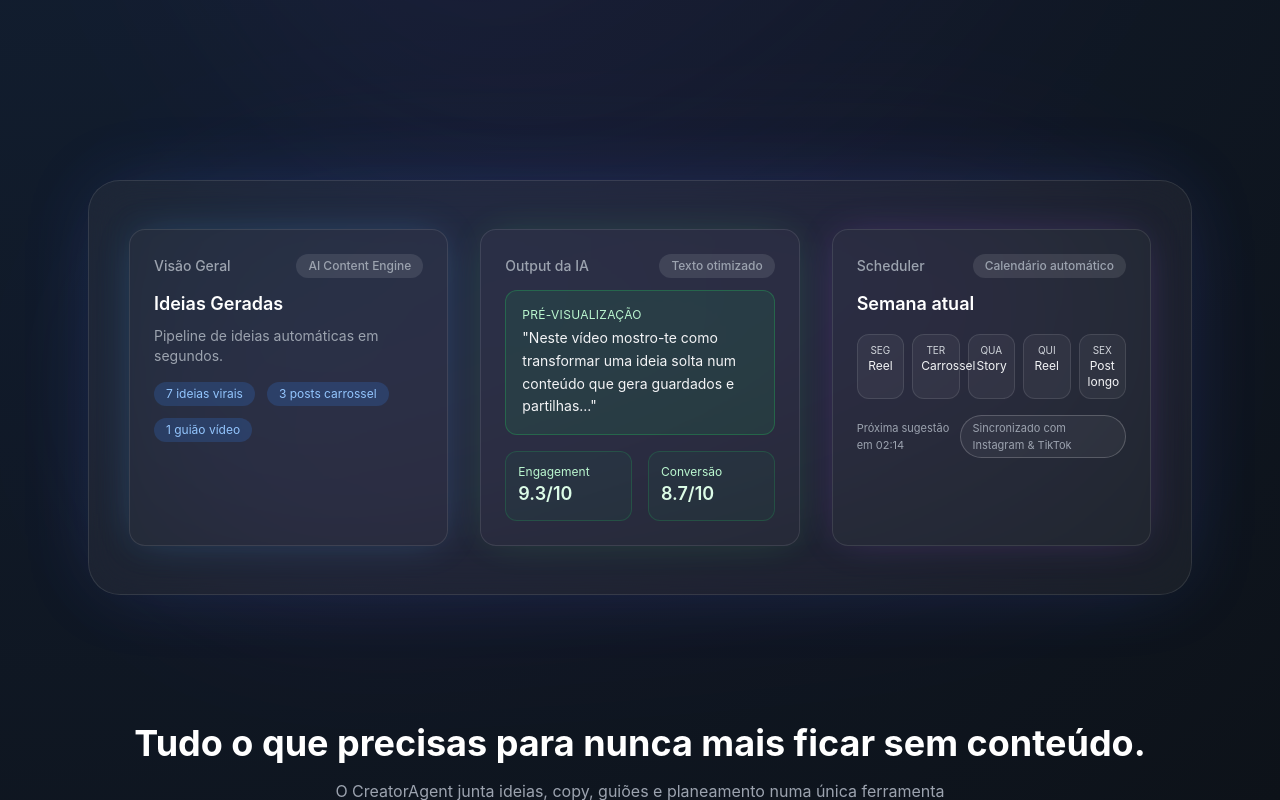
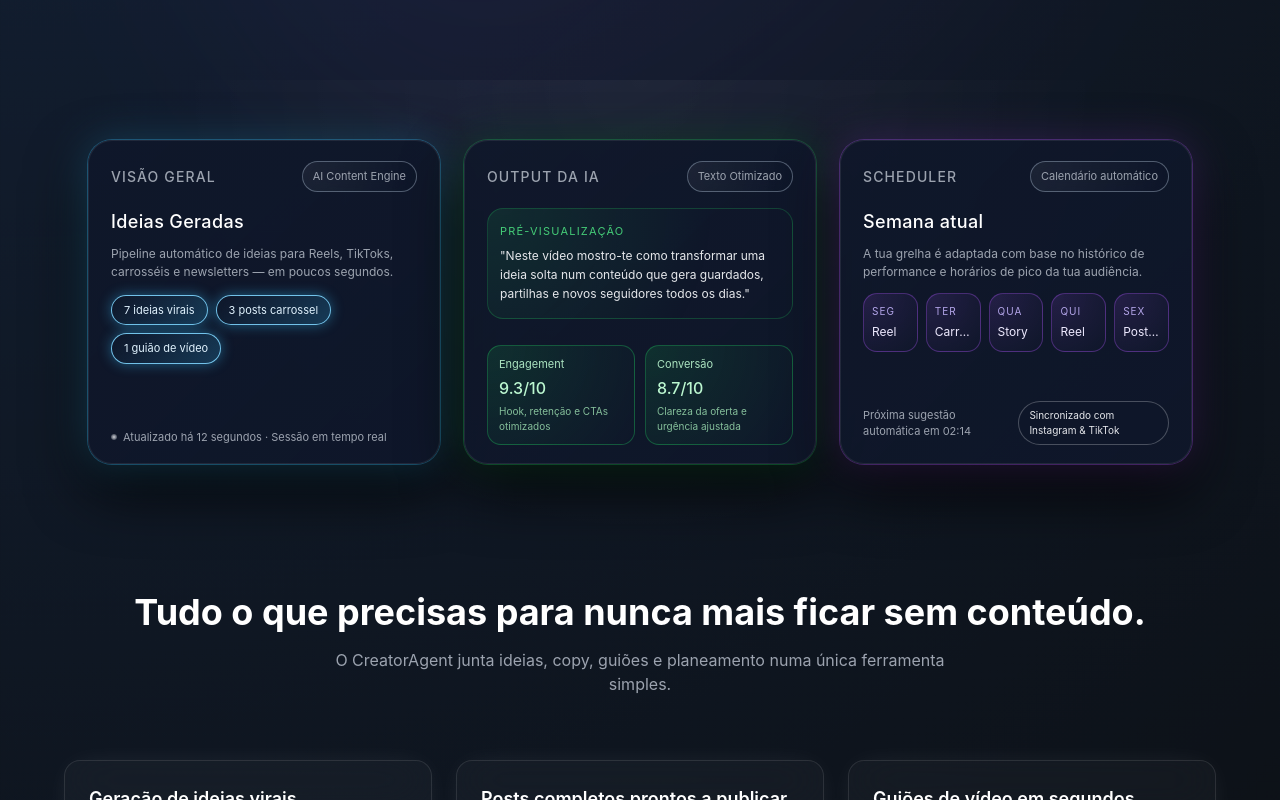
Before and after one commit to user0208308930298929832/creatoragentholder, a Next.js app: page / in a window 1280 px wide. Shown: the part 648-1448 px from the top of the page. Built offline with nearby package versions, Linux system fonts and the light colour scheme.

Commit message:
Update DashboardMockup.tsx

```diff
--- a/components/DashboardMockup.tsx
+++ b/components/DashboardMockup.tsx
@@ -1,122 +1,110 @@
 export default function DashboardMockup() {
   return (
-    <div className="w-full flex justify-center mt-10">
-      <div className="relative max-w-6xl w-full">
-
-        {/* GLOW BACKLIGHT */}
-        <div className="absolute inset-0 mx-auto w-[95%] h-[420px] bg-gradient-to-br
-          from-blue-500/20 via-purple-500/20 to-transparent
-          blur-[90px] opacity-40 pointer-events-none rounded-full"
-        />
-
-        {/* FLOAT WRAPPER */}
-        <div className="relative rounded-[32px] border border-white/10 bg-white/5
-          backdrop-blur-xl shadow-[0_0_80px_-20px_rgba(80,120,255,0.25)]
-          px-8 md:px-10 py-10 md:py-12 flex flex-col gap-10">
-
-          {/* GRID */}
-          <div className="grid grid-cols-1 md:grid-cols-3 gap-8">
-
-            {/* CARD 1 */}
-            <div className="rounded-2xl border border-white/10 bg-white/[0.03]
-              shadow-[0_0_40px_-10px_rgba(80,180,255,0.3)] p-6">
-              <div className="text-gray-400 text-sm font-medium mb-3 flex justify-between items-center">
-                <span>Visão Geral</span>
-                <span className="px-3 py-1 rounded-full bg-white/10 text-xs">
-                  AI Content Engine
-                </span>
+    <div className="w-full flex justify-center">
+      <div className="frame relative max-w-6xl w-full">
+        {/* GRELHA */}
+        <div className="dashboard">
+          {/* CARD 1 — Ideias Geradas */}
+          <div className="card card-ideas">
+            <div>
+              <div className="card-header">
+                <span className="card-title">Visão Geral</span>
+                <span className="card-pill">AI Content Engine</span>
               </div>
 
-              <h3 className="text-lg font-semibold text-white">Ideias Geradas</h3>
-              <p className="text-gray-400 text-sm mt-2">
-                Pipeline de ideias automáticas em segundos.
+              <div className="card-main-title">Ideias Geradas</div>
+              <p className="card-subtext">
+                Pipeline automático de ideias para Reels, TikToks, carrosséis e newsletters —
+                em poucos segundos.
               </p>
 
-              <div className="mt-4 flex flex-wrap gap-3">
-                <span className="px-3 py-1 bg-blue-500/20 text-blue-300 rounded-full text-xs">
-                  7 ideias virais
-                </span>
-                <span className="px-3 py-1 bg-blue-500/20 text-blue-300 rounded-full text-xs">
-                  3 posts carrossel
-                </span>
-                <span className="px-3 py-1 bg-blue-500/20 text-blue-300 rounded-full text-xs">
-                  1 guião vídeo
-                </span>
+              <div className="tags-row">
+                <span className="tag">7 ideias virais</span>
+                <span className="tag">3 posts carrossel</span>
+                <span className="tag">1 guião de vídeo</span>
               </div>
             </div>
 
-            {/* CARD 2 */}
-            <div className="rounded-2xl border border-white/10 bg-white/[0.03]
-              shadow-[0_0_40px_-10px_rgba(80,255,120,0.2)] p-6">
-
-              <div className="text-gray-400 text-sm font-medium mb-3 flex justify-between items-center">
-                <span>Output da IA</span>
-                <span className="px-3 py-1 rounded-full bg-white/10 text-xs">
-                  Texto otimizado
-                </span>
+            <div className="ideas-counter">
+              <span className="dot"></span>
+              <span>Atualizado há 12 segundos · Sessão em tempo real</span>
+            </div>
           </div>
 
-              <div className="mt-1 p-4 bg-green-500/10 border border-green-500/30 rounded-xl">
-                <p className="text-green-200 text-xs uppercase tracking-wide mb-1">
-                  Pré-visualização
-                </p>
-                <p className="text-gray-100 text-sm leading-relaxed">
-                  "Neste vídeo mostro-te como transformar uma ideia solta
-                  num conteúdo que gera guardados e partilhas..."
+          {/* CARD 2 — Texto Otimizado */}
+          <div className="card card-texto">
+            <div>
+              <div className="card-header">
+                <span className="card-title">Output da IA</span>
+                <span className="card-pill">Texto Otimizado</span>
+              </div>
+
+              <div className="optimized-box">
+                <div className="optimized-label">Pré-visualização</div>
+                <p className="optimized-text">
+                  &quot;Neste vídeo mostro-te como transformar uma ideia solta num conteúdo que
+                  gera guardados, partilhas e novos seguidores todos os dias.&quot;
                 </p>
               </div>
+            </div>
 
-              <div className="grid grid-cols-2 gap-4 mt-4">
-                <div className="rounded-xl p-3 border border-green-500/20 bg-green-500/5">
-                  <p className="text-xs text-green-200">Engagement</p>
-                  <p className="text-lg font-semibold text-green-100">9.3/10</p>
+            <div className="metrics-row">
+              <div className="metric-card">
+                <span className="metric-label">Engagement</span>
+                <span className="metric-value">9.3/10</span>
+                <span className="metric-sub">Hook, retenção e CTAs otimizados</span>
               </div>
-                <div className="rounded-xl p-3 border border-green-500/20 bg-green-500/5">
-                  <p className="text-xs text-green-200">Conversão</p>
-                  <p className="text-lg font-semibold text-green-100">8.7/10</p>
+
+              <div className="metric-card">
+                <span className="metric-label">Conversão</span>
+                <span className="metric-value">8.7/10</span>
+                <span className="metric-sub">Clareza da oferta e urgência ajustada</span>
               </div>
             </div>
           </div>
 
-            {/* CARD 3 */}
-            <div className="rounded-2xl border border-white/10 bg-white/[0.03]
-              shadow-[0_0_40px_-10px_rgba(180,90,255,0.25)] p-6">
-
-              <div className="text-gray-400 text-sm font-medium mb-3 flex justify-between items-center">
-                <span>Scheduler</span>
-                <span className="px-3 py-1 rounded-full bg-white/10 text-xs">
-                  Calendário automático
-                </span>
+          {/* CARD 3 — Calendário Automático */}
+          <div className="card card-calendario">
+            <div>
+              <div className="card-header">
+                <span className="card-title">Scheduler</span>
+                <span className="card-pill">Calendário automático</span>
               </div>
 
-              <h3 className="text-lg font-semibold text-white">Semana atual</h3>
+              <div className="card-main-title">Semana atual</div>
+              <p className="card-subtext">
+                A tua grelha é adaptada com base no histórico de performance e horários de pico
+                da tua audiência.
+              </p>
 
-              <div className="grid grid-cols-5 gap-2 mt-4">
-                {[
-                  ["Seg", "Reel"],
-                  ["Ter", "Carrossel"],
-                  ["Qua", "Story"],
-                  ["Qui", "Reel"],
-                  ["Sex", "Post longo"],
-                ].map(([dia, tipo], i) => (
-                  <div
-                    key={i}
-                    className="rounded-xl p-2 bg-white/5 border border-white/10 text-center"
-                  >
-                    <p className="text-[10px] uppercase text-gray-300">{dia}</p>
-                    <p className="text-xs text-gray-100">{tipo}</p>
+              <div className="planner-grid">
+                <div className="day-cell">
+                  <span className="day-label">SEG</span>
+                  <span className="day-content">Reel</span>
                 </div>
-                ))}
+                <div className="day-cell">
+                  <span className="day-label">TER</span>
+                  <span className="day-content">Carrossel</span>
                 </div>
-
-              <div className="flex justify-between items-center text-[11px] text-gray-400 mt-4">
-                <span>Próxima sugestão em 02:14</span>
-                <span className="px-3 py-1 rounded-full border border-white/20 bg-white/5">
-                  Sincronizado com Instagram & TikTok
-                </span>
+                <div className="day-cell">
+                  <span className="day-label">QUA</span>
+                  <span className="day-content">Story</span>
+                </div>
+                <div className="day-cell">
+                  <span className="day-label">QUI</span>
+                  <span className="day-content">Reel</span>
+                </div>
+                <div className="day-cell">
+                  <span className="day-label">SEX</span>
+                  <span className="day-content">Post longo</span>
+                </div>
               </div>
             </div>
 
+            <div className="planner-footer">
+              <span>Próxima sugestão automática em 02:14</span>
+              <span className="pill-soft">Sincronizado com Instagram &amp; TikTok</span>
+            </div>
           </div>
         </div>
       </div>
```
Lines whose indentation alone changed are shown as unchanged.
